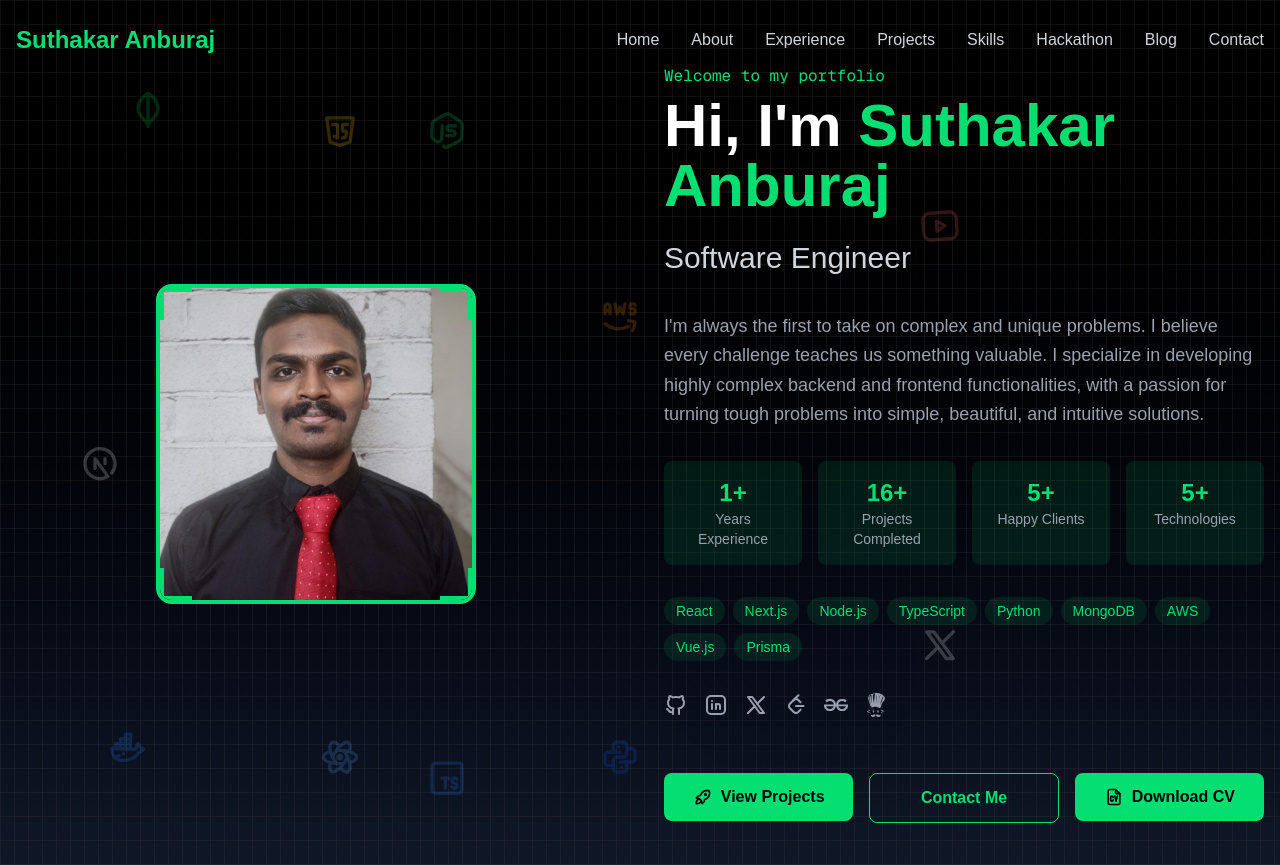
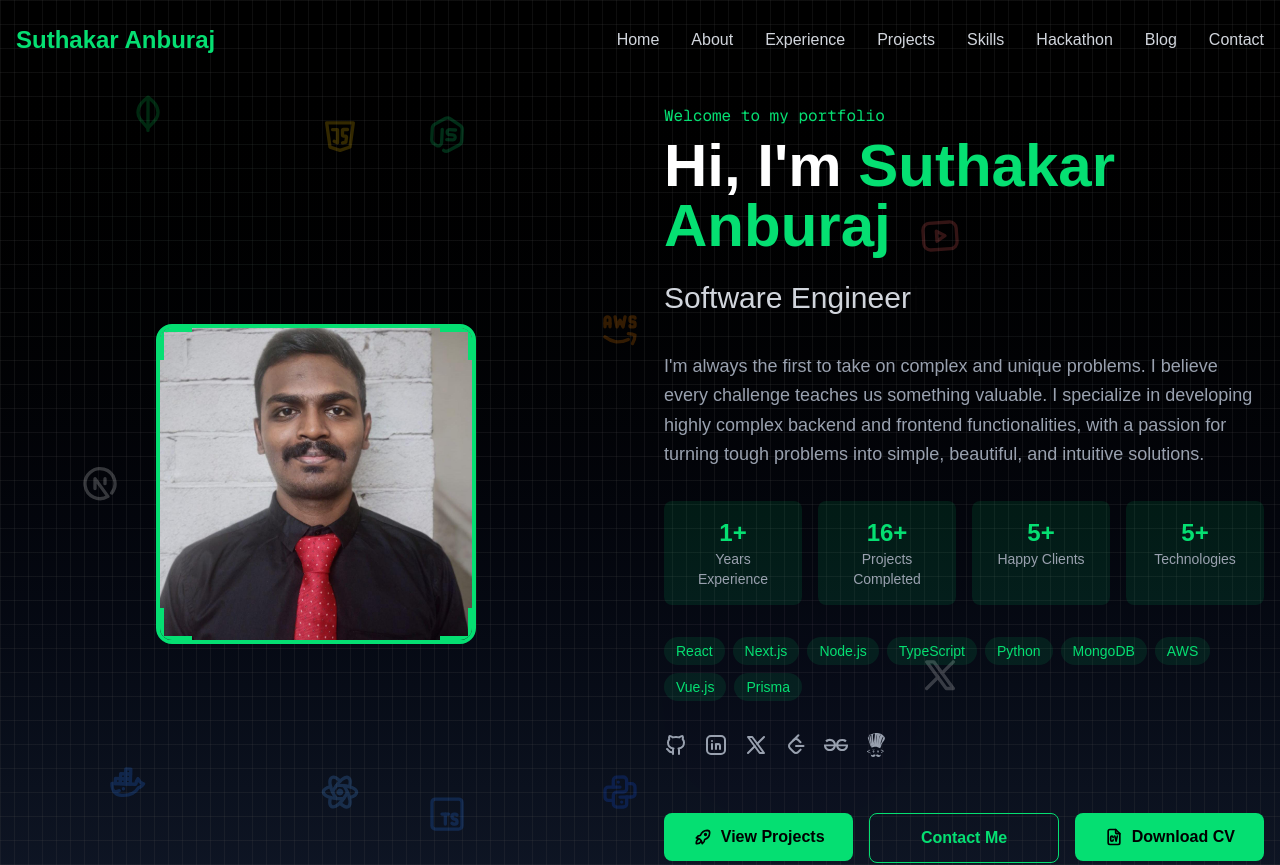
Before and after one commit to suthakaranburaj/portfolio_1, a Next.js app: page / in a window 1280 px wide. Shown: the top 865 px of the page. Built offline with nearby package versions, Linux system fonts and the light colour scheme.

Commit message:
hero.tsx . June 22

```diff
--- a/src/components/hero_section/hero.tsx
+++ b/src/components/hero_section/hero.tsx
@@ -58,7 +58,7 @@ function Hero() {
   ];
 
   return (
-    <div id="home" className="min-h-screen flex items-center justify-center bg-gradient-to-b from-black to-gray-900 text-white relative overflow-hidden">
+    <div id="home" className="pt-10 min-h-screen flex items-center justify-center bg-gradient-to-b from-black to-gray-900 text-white relative overflow-hidden">
       {/* Grid Background */}
       <div className="absolute inset-0 bg-[linear-gradient(to_right,#4f4f4f2e_1px,transparent_1px),linear-gradient(to_bottom,#4f4f4f2e_1px,transparent_1px)] bg-[size:14px_24px]"></div>
 
```
